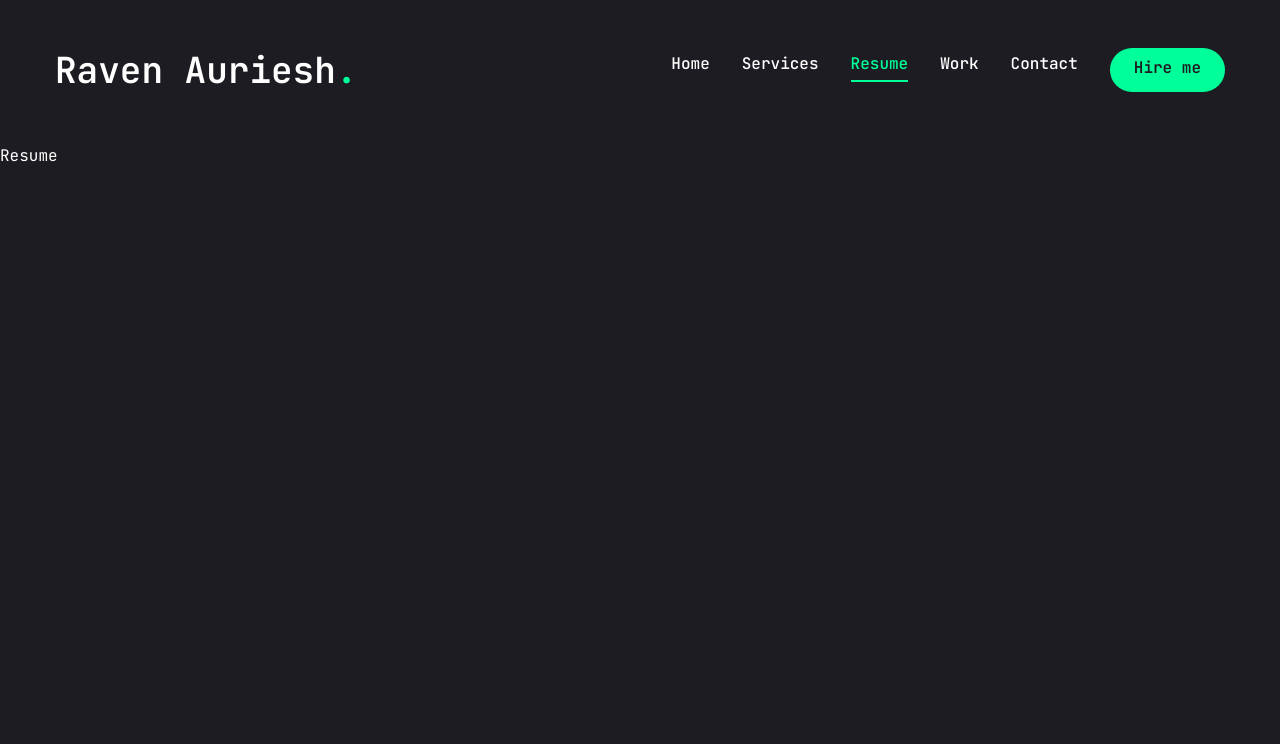
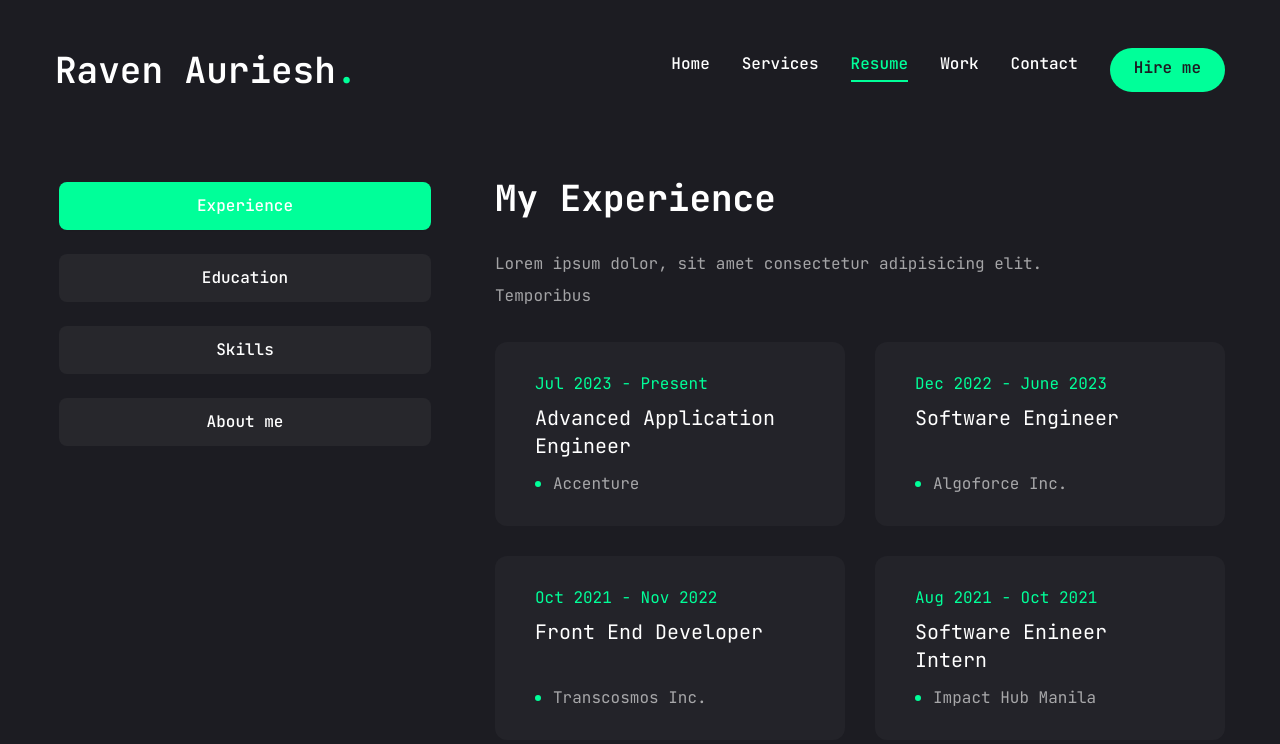
Before and after one commit to rave-25/Raven_Auriesh_Trajano, a Next.js app: page /resume in a window 1280 px wide. Shown: the top 744 px of the page. Built offline with nearby package versions, Linux system fonts and the light colour scheme.

Commit message:
Resume page continue

```diff
--- a/app/resume/page.jsx
+++ b/app/resume/page.jsx
@@ -1,43 +1,51 @@
 "use client";
 
-import { FaHtml5, FaCss3, FaJs, FaReact, FaFigma, FaPython } from "react-icons/fa";
+import {
+  FaHtml5,
+  FaCss3,
+  FaJs,
+  FaReact,
+  FaFigma,
+  FaPython,
+} from "react-icons/fa";
 import { SiTailwindcss, SiNextdotjs } from "react-icons/si";
 
 // About Data
 const about = {
   title: "About me",
-  description: "Lorem ipsum dolor, sit amet consectetur adipisicing elit. Temporibus",
+  description:
+    "Lorem ipsum dolor, sit amet consectetur adipisicing elit. Temporibus",
   info: [
     {
       fieldName: "Name",
-      fieldValue: "Raven Auriesh"
+      fieldValue: "Raven Auriesh",
     },
     {
       fieldName: "Phone",
-      fieldValue: "(+63)9269440682"
+      fieldValue: "(+63)9269440682",
     },
     {
       fieldName: "Email",
-      fieldValue: "raven.reyes250@gmail.com"
+      fieldValue: "raven.reyes250@gmail.com",
     },
     {
       fieldName: "Experience",
-      fieldValue: "3+ Years"
+      fieldValue: "3+ Years",
     },
     {
       fieldName: "Address",
-      fieldValue: "Manila, Philippines"
+      fieldValue: "Manila, Philippines",
     },
     {
       fieldName: "Nationality",
-      fieldValue: "Fillipino"
+      fieldValue: "Fillipino",
     },
     {
       fieldName: "Languages",
-      fieldValue: "English, Filipino"
+      fieldValue: "English, Filipino",
     },
-  ]
-}
+  ],
+};
 // Experience Data
 const experience = {
   icon: "",
@@ -48,25 +56,25 @@ const experience = {
     {
       company: "Accenture",
       position: "Advanced Application Engineer",
-      duration: "Jul 2023 - Present"
+      duration: "Jul 2023 - Present",
     },
     {
       company: "Algoforce Inc.",
       position: "Software Engineer",
-      duration: "Dec 2022 - June 2023"
+      duration: "Dec 2022 - June 2023",
     },
     {
       company: "Transcosmos Inc.",
       position: "Front End Developer",
-      duration: "Oct 2021 - Nov 2022"
+      duration: "Oct 2021 - Nov 2022",
     },
     {
       company: "Impact Hub Manila",
       position: "Software Enineer Intern",
-      duration: "Aug 2021 - Oct 2021"
+      duration: "Aug 2021 - Oct 2021",
     },
-  ]
-}
+  ],
+};
 // Education Data
 const education = {
   icon: "",
@@ -78,9 +86,9 @@ const education = {
       institution: "Adamson University",
       degree: "Bachelor of Science in Chemical Engineering",
       duration: "2015-2023",
-    }
-  ]
-}
+    },
+  ],
+};
 // Skills Data
 const skills = {
   title: "My skills",
@@ -88,39 +96,39 @@ const skills = {
     "Lorem ipsum dolor, sit amet consectetur adipisicing elit. Temporibus",
   skillList: [
     {
-      icon: <FaHtml5/>,
-      name: "html 5"
+      icon: <FaHtml5 />,
+      name: "html 5",
     },
     {
-      icon: <FaCss3/>,
-      name: "css 3"
+      icon: <FaCss3 />,
+      name: "css 3",
     },
     {
-      icon: <FaJs/>,
-      name: "javascript"
+      icon: <FaJs />,
+      name: "javascript",
     },
     {
-      icon: <FaReact/>,
-      name: "react.js"
+      icon: <FaReact />,
+      name: "react.js",
     },
     {
-      icon: <SiNextdotjs/>,
-      name: "next.js"
+      icon: <SiNextdotjs />,
+      name: "next.js",
     },
     {
-      icon: <SiTailwindcss/>,
-      name: "tailwind.css"
+      icon: <SiTailwindcss />,
+      name: "tailwind.css",
     },
     {
-      icon: <FaFigma/>,
-      name: "figma"
+      icon: <FaFigma />,
+      name: "figma",
     },
     {
-      icon: <FaPython/>,
-      name: "python"
+      icon: <FaPython />,
+      name: "python",
     },
-  ]
-}
+  ],
+};
 
 //components
 import { Tabs, TabsContent, TabsList, TabsTrigger } from "@/components/ui/tabs";
@@ -135,11 +143,53 @@ import {
 import { ScrollArea } from "@/components/ui/scroll-area";
 import { motion } from "framer-motion";
 
-
 const Resume = () => {
   return (
-    <div>Resume</div>
-  )
-}
+    <motion.div
+      initial={{ opacity: 0 }}
+      animate={{ opacity: 1, transition: { delay: 0.4, duration: 0.4, ease: 'easeIn' } }}
+      className="min-h-[80vh] flex items-center justify-center py-12 xl:py-0"
+    >
+      <div className="container mxauto">
+        <Tabs defaultValue="experience" className="flex flex-col xl:flex-row gap-[60px]">
+          <TabsList className="flex flex-col w-full max-w-[380px] mx-auto xl:mx-0 gap-6">
+            <TabsTrigger value="experience">Experience</TabsTrigger>
+            <TabsTrigger value="education">Education</TabsTrigger>
+            <TabsTrigger value="skills">Skills</TabsTrigger>
+            <TabsTrigger value="about">About me</TabsTrigger>
+          </TabsList>
+          {/*content */}
+          <div className="min-h-[70vh] w-full">
+            {/*experience */}
+            <TabsContent value="experience" className="w-full">
+              <div className="flex flex-col gap-[30px] text-center xl:text-left">
+                <h3 className="text-4xl font-bold">{experience.title}</h3>
+                <p className="max-w-[600px] text-white/60 mx-auto xl:mx-0">{experience.description}</p>
+                <ScrollArea className="h-[400px]">
+                <ul className="grid grid-cols-1 lg:grid-cols-2 gap-[30px]">{experience.items.map((item, index) => {
+                  return <li key={index} className="bg-[#232329] h-[184px] py-6 px-10 rounded-xl flex flex-col justify-center items-center lg:items-start gap-1">
+                    <span className="text-accent">{item.duration}</span>
+                    <h3 className="text-xl max-w-[260px] min-h-[60px] text-center lg:text-left">{item.position}</h3>
+                    <div className="flex items-center gap-3">
+                      <span className="w-[6px] h-[6px] rounded-full bg-accent"></span>
+                      <p className="text-white/60">{item.company}</p>
+                    </div>
+                  </li>
+                })}</ul>
+                </ScrollArea>
+              </div>
+            </TabsContent>
+             {/*education */}
+             <TabsContent value="education" className="w-full">education</TabsContent>
+              {/*skills */}
+            <TabsContent value="skills" className="w-full">skills</TabsContent>
+             {/*about */}
+             <TabsContent value="about" className="w-full">about</TabsContent>
+          </div>
+        </Tabs>
+      </div>
+    </motion.div>
+  );
+};
 
-export default Resume
+export default Resume;
--- a/components/ui/scroll-area.jsx
+++ b/components/ui/scroll-area.jsx
@@ -32,7 +32,7 @@ const ScrollBar = React.forwardRef(({ className, orientation = "vertical", ...pr
       className
     )}
     {...props}>
-    <ScrollAreaPrimitive.ScrollAreaThumb className="relative flex-1 rounded-full bg-slate-200 dark:bg-slate-800" />
+    <ScrollAreaPrimitive.ScrollAreaThumb className="relative flex-1 rounded-full bg-accent dark:bg-slate-800" />
   </ScrollAreaPrimitive.ScrollAreaScrollbar>
 ))
 ScrollBar.displayName = ScrollAreaPrimitive.ScrollAreaScrollbar.displayName
--- a/components/ui/tabs.jsx
+++ b/components/ui/tabs.jsx
@@ -11,7 +11,7 @@ const TabsList = React.forwardRef(({ className, ...props }, ref) => (
   <TabsPrimitive.List
     ref={ref}
     className={cn(
-      "inline-flex h-10 items-center justify-center rounded-md bg-slate-100 p-1 text-slate-500 dark:bg-slate-800 dark:text-slate-400",
+      "inline-flex h-auto rounded-md p-1 text-primary",
       className
     )}
     {...props} />
@@ -22,7 +22,7 @@ const TabsTrigger = React.forwardRef(({ className, ...props }, ref) => (
   <TabsPrimitive.Trigger
     ref={ref}
     className={cn(
-      "inline-flex items-center justify-center whitespace-nowrap rounded-sm px-3 py-1.5 text-sm font-medium ring-offset-white transition-all focus-visible:outline-none focus-visible:ring-2 focus-visible:ring-slate-950 focus-visible:ring-offset-2 disabled:pointer-events-none disabled:opacity-50 data-[state=active]:bg-white data-[state=active]:text-slate-950 data-[state=active]:shadow-sm dark:ring-offset-slate-950 dark:focus-visible:ring-slate-300 dark:data-[state=active]:bg-slate-950 dark:data-[state=active]:text-slate-50",
+      "inline-flex items-center w-full bg-[#27272c] justify-center whitespace-nowrap text-white rounded-lg p-3 text-base font-medium ring-offset-white transition-all disabled:pointer-events-none disabled:opacity-50 data-[state=active]:bg-accent data-[state=active]:shadow-sm",
       className
     )}
     {...props} />
@@ -33,7 +33,7 @@ const TabsContent = React.forwardRef(({ className, ...props }, ref) => (
   <TabsPrimitive.Content
     ref={ref}
     className={cn(
-      "mt-2 ring-offset-white focus-visible:outline-none focus-visible:ring-2 focus-visible:ring-slate-950 focus-visible:ring-offset-2 dark:ring-offset-slate-950 dark:focus-visible:ring-slate-300",
+      "min-h-[480px] ring-offset-white focus-visible:outline-none focus-visible:ring-2 focus-visible:ring-slate-950 focus-visible:ring-offset-2 dark:ring-offset-slate-950 dark:focus-visible:ring-slate-300",
       className
     )}
     {...props} />
```
